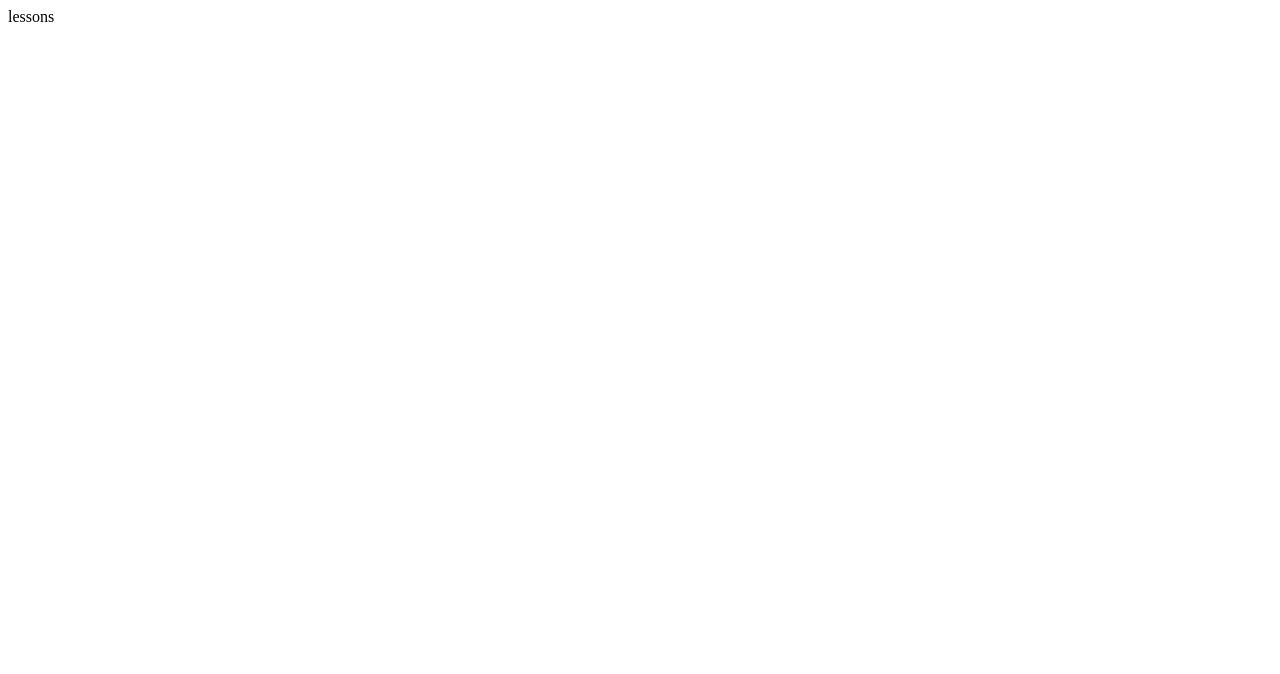
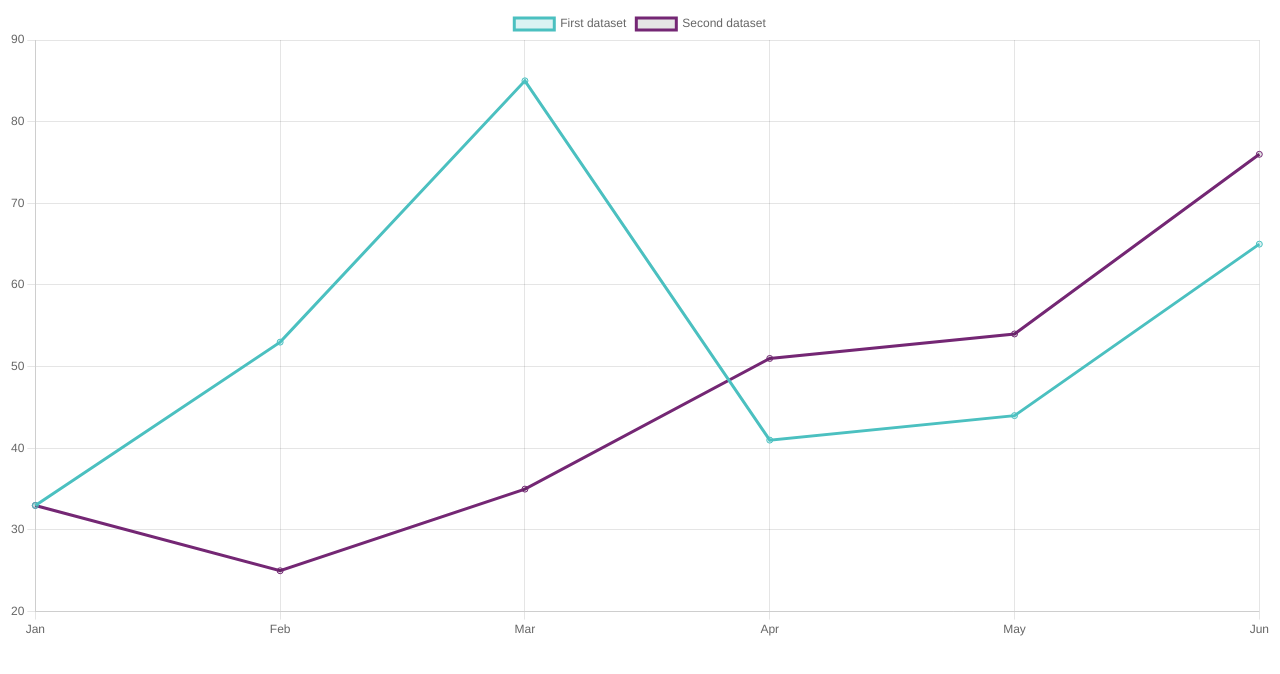
Before and after one commit to mai-mohamed/AnalysisChart, a React (Create React App) app: page / in a window 1280 px wide. Shown: the top 674 px of the page. Built offline with nearby package versions, Linux system fonts and the light colour scheme; data requests are answered from the project's data file.

Commit message:
adding main linear chart sample

```diff
--- a/package.json
+++ b/package.json
@@ -16,6 +16,7 @@
     "json-server": "^0.17.0",
     "react": "^18.0.0",
     "react-bootstrap": "^2.2.2",
+    "react-chartjs-2": "^4.0.1",
     "react-dom": "^18.0.0",
     "react-intl": "^5.24.8",
     "react-redux": "^7.2.8",
--- /dev/null
+++ b/src/modules/lessons/components/charts/charts.tsx
@@ -0,0 +1,50 @@
+import { FC } from "react";
+import { Line } from "react-chartjs-2";
+import {
+  Chart as ChartJS,
+  CategoryScale,
+  LinearScale,
+  PointElement,
+  LineElement,
+  Title,
+  Tooltip,
+  Legend,
+} from "chart.js";
+
+ChartJS.register(
+  CategoryScale,
+  LinearScale,
+  PointElement,
+  LineElement,
+  Title,
+  Tooltip,
+  Legend
+);
+
+const Charts: FC = () => {
+  const data = {
+    labels: ["Jan", "Feb", "Mar", "Apr", "May", "Jun"],
+    datasets: [
+      {
+        label: "First dataset",
+        data: [33, 53, 85, 41, 44, 65],
+        fill: false,
+        backgroundColor: "rgba(75,192,192,0.2)",
+        borderColor: "rgba(75,192,192,1)",
+      },
+      {
+        label: "Second dataset",
+        data: [33, 25, 35, 51, 54, 76],
+        fill: false,
+        borderColor: "#742774",
+      },
+    ],
+  };
+  return (
+    <div>
+      {" "}
+      <Line data={data} />
+    </div>
+  );
+};
+export default Charts;
--- a/src/modules/lessons/lessons.tsx
+++ b/src/modules/lessons/lessons.tsx
@@ -1,6 +1,7 @@
 import {FC, useEffect} from "react";
 import {useDispatch, useSelector} from "react-redux";
 import {ILessons} from "../../shared/models/lessons.model";
+import Charts from "./components/charts/charts";
 import {getLessonsData} from "./redux/actions";
 
 const Lessons:FC=()=>{
@@ -12,7 +13,7 @@ const Lessons:FC=()=>{
     },[])
     return(
         <div className="lessons-wrapper">
-            lessons
+            <Charts/>
         </div>
     )
 }
```
Also changed, not shown: 1 other file (tests, documents, lock files or other folders).
